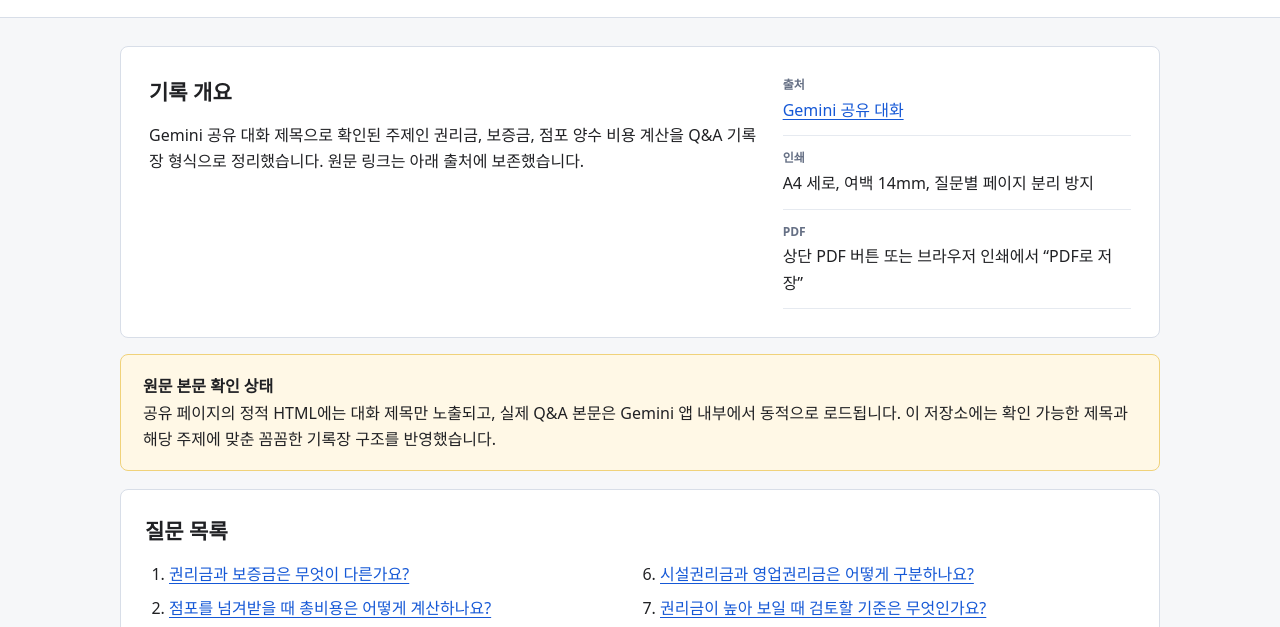
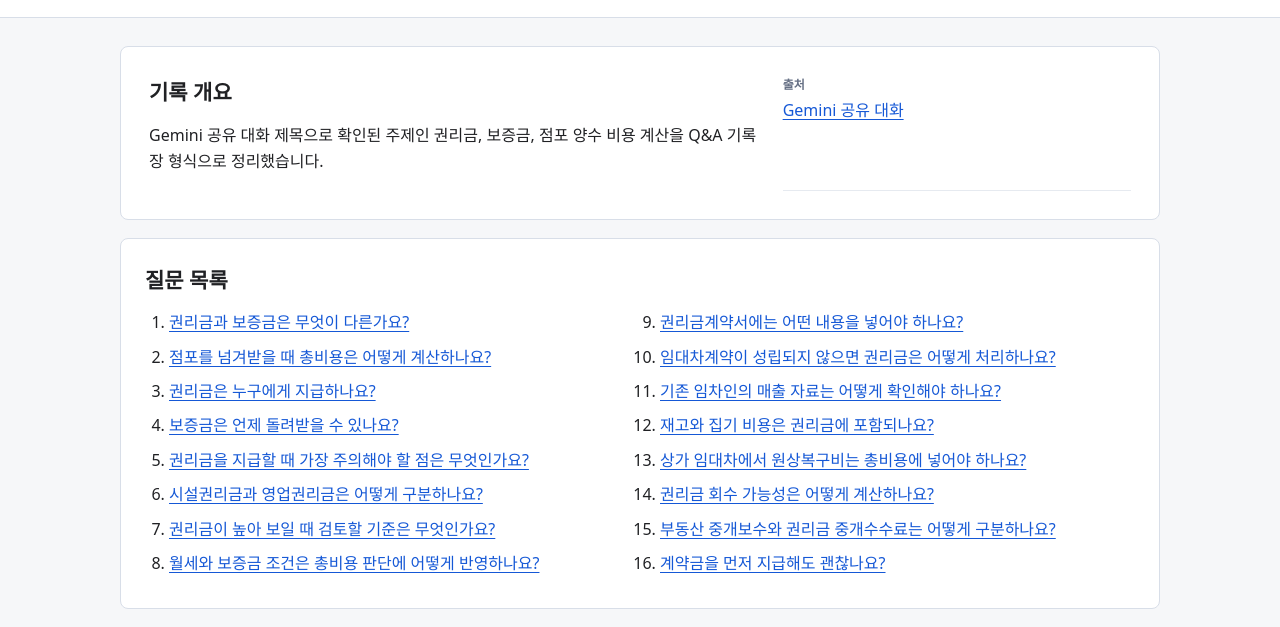
Before and after one commit to heekeunlee/store_transfer, a website: page index.html in a window 1280 px wide. Shown: the part 97-724 px from the top of the page. Drawn offline with Linux system fonts and the light colour scheme.

Commit message:
Revise Q&A record content

```diff
--- a/assets/app.js
+++ b/assets/app.js
@@ -65,10 +65,52 @@ const qaItems = [
     ]
   },
   {
-    question: "A4로 인쇄할 때 어떤 식으로 보면 좋나요?",
+    question: "임대차계약이 성립되지 않으면 권리금은 어떻게 처리하나요?",
     answer: [
-      "첫 페이지에서는 기록 개요와 질문 목록을 보고, 이후 각 질문을 독립된 블록으로 읽도록 구성했습니다.",
-      "브라우저 인쇄에서 용지는 A4, 방향은 세로, 배경 그래픽 인쇄를 켜면 화면과 유사한 품질로 PDF 저장이 가능합니다."
+      "권리금계약만 먼저 체결하고 임대차계약이 최종 성립되지 않으면, 신규 임차인은 실제로 점포를 사용할 수 없게 됩니다. 따라서 권리금 지급 조건은 임대차계약 체결과 연결해야 합니다.",
+      "계약서에는 임대인의 임대차 승낙이 없거나 약정한 임대 조건으로 계약이 되지 않을 때 계약을 해제하고 이미 지급한 금액을 반환한다는 조항을 두는 것이 좋습니다."
+    ]
+  },
+  {
+    question: "기존 임차인의 매출 자료는 어떻게 확인해야 하나요?",
+    answer: [
+      "카드 매출, 현금영수증, 배달앱 정산 내역, 세금계산서, 부가세 신고 자료처럼 객관적으로 확인 가능한 자료를 우선 봐야 합니다.",
+      "구두로 말한 월매출만 믿기보다 성수기와 비수기 차이, 최근 매출 추세, 비용을 뺀 실제 순이익을 함께 확인해야 권리금 회수 가능성을 판단할 수 있습니다."
+    ]
+  },
+  {
+    question: "재고와 집기 비용은 권리금에 포함되나요?",
+    answer: [
+      "재고와 집기는 권리금에 포함할 수도 있고 별도 금액으로 정산할 수도 있습니다. 중요한 것은 포함 범위를 계약서와 목록표에 명확히 적는 것입니다.",
+      "인수 대상 품목, 수량, 상태, 평가 금액을 표로 남기면 잔금 지급 후 빠진 물건이 있거나 고장난 설비가 발견될 때 분쟁을 줄일 수 있습니다."
+    ]
+  },
+  {
+    question: "상가 임대차에서 원상복구비는 총비용에 넣어야 하나요?",
+    answer: [
+      "원상복구비는 계약 종료 시점에 발생할 수 있지만, 초기 의사결정 단계에서도 예상 비용으로 잡아야 합니다. 업종 변경이나 인테리어 변경이 큰 경우 부담이 커질 수 있습니다.",
+      "기존 시설을 그대로 쓰는지, 철거해야 하는지, 임대인이 요구하는 복구 범위가 어디까지인지 확인하고 사진과 특약으로 남기는 것이 좋습니다."
+    ]
+  },
+  {
+    question: "권리금 회수 가능성은 어떻게 계산하나요?",
+    answer: [
+      "권리금 회수 가능성은 월 순이익, 계약 기간, 상권 안정성, 시설 노후도, 경쟁 상황을 함께 놓고 봐야 합니다.",
+      "단순 계산은 권리금을 월 순이익으로 나누는 방식입니다. 여기에 월세 상승 가능성, 매출 감소 위험, 추가 보수 비용을 반영해 보수적인 회수 기간을 다시 계산해야 합니다."
+    ]
+  },
+  {
+    question: "부동산 중개보수와 권리금 중개수수료는 어떻게 구분하나요?",
+    answer: [
+      "임대차계약 중개보수는 보증금과 월세를 기준으로 산정되는 부동산 중개 비용입니다. 권리금 거래를 도와준 대가와는 성격이 다를 수 있습니다.",
+      "권리금 중개수수료를 별도로 요구받는다면 지급 근거, 금액, 지급 시점, 환불 조건을 확인하고 영수증을 받아야 합니다."
+    ]
+  },
+  {
+    question: "계약금을 먼저 지급해도 괜찮나요?",
+    answer: [
+      "계약금을 지급하기 전에는 임대차 조건, 권리금 조건, 인수 시설 목록, 해제 조건이 최소한 문서로 정리되어 있어야 합니다.",
+      "특히 임대인의 동의가 필요한 거래에서는 임대차계약 체결 가능성을 확인한 뒤 지급하는 것이 안전합니다. 급하게 송금하기보다 지급 목적을 명확히 표시하고 증빙을 남겨야 합니다."
     ]
   }
 ];
--- a/index.html
+++ b/index.html
@@ -29,8 +29,7 @@
           <h2 id="summary-title">기록 개요</h2>
           <p>
             Gemini 공유 대화 제목으로 확인된 주제인 권리금, 보증금, 점포 양수 비용
-            계산을 Q&A 기록장 형식으로 정리했습니다. 원문 링크는 아래 출처에
-            보존했습니다.
+            계산을 Q&A 기록장 형식으로 정리했습니다.
           </p>
         </div>
         <dl>
@@ -40,24 +39,7 @@
               <a href="https://g.co/gemini/share/9c9c66467689">Gemini 공유 대화</a>
             </dd>
           </div>
-          <div>
-            <dt>인쇄</dt>
-            <dd>A4 세로, 여백 14mm, 질문별 페이지 분리 방지</dd>
-          </div>
-          <div>
-            <dt>PDF</dt>
-            <dd>상단 PDF 버튼 또는 브라우저 인쇄에서 “PDF로 저장”</dd>
-          </div>
         </dl>
-      </section>
-
-      <section class="notice" aria-label="원문 확인 안내">
-        <strong>원문 본문 확인 상태</strong>
-        <p>
-          공유 페이지의 정적 HTML에는 대화 제목만 노출되고, 실제 Q&A 본문은 Gemini
-          앱 내부에서 동적으로 로드됩니다. 이 저장소에는 확인 가능한 제목과 해당
-          주제에 맞춘 꼼꼼한 기록장 구조를 반영했습니다.
-        </p>
       </section>
 
       <section class="toc" aria-labelledby="toc-title">
```
Also changed, not shown: dist/assets/app.js, dist/index.html.
